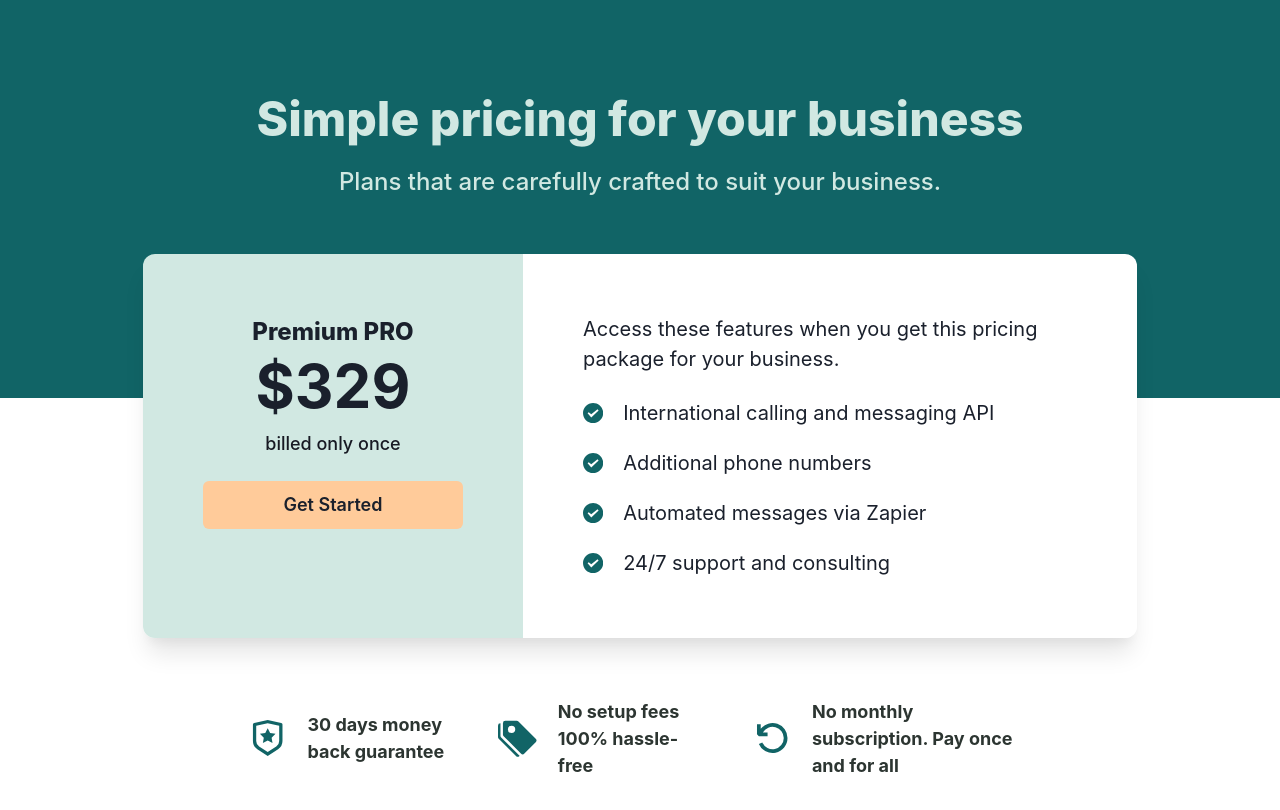
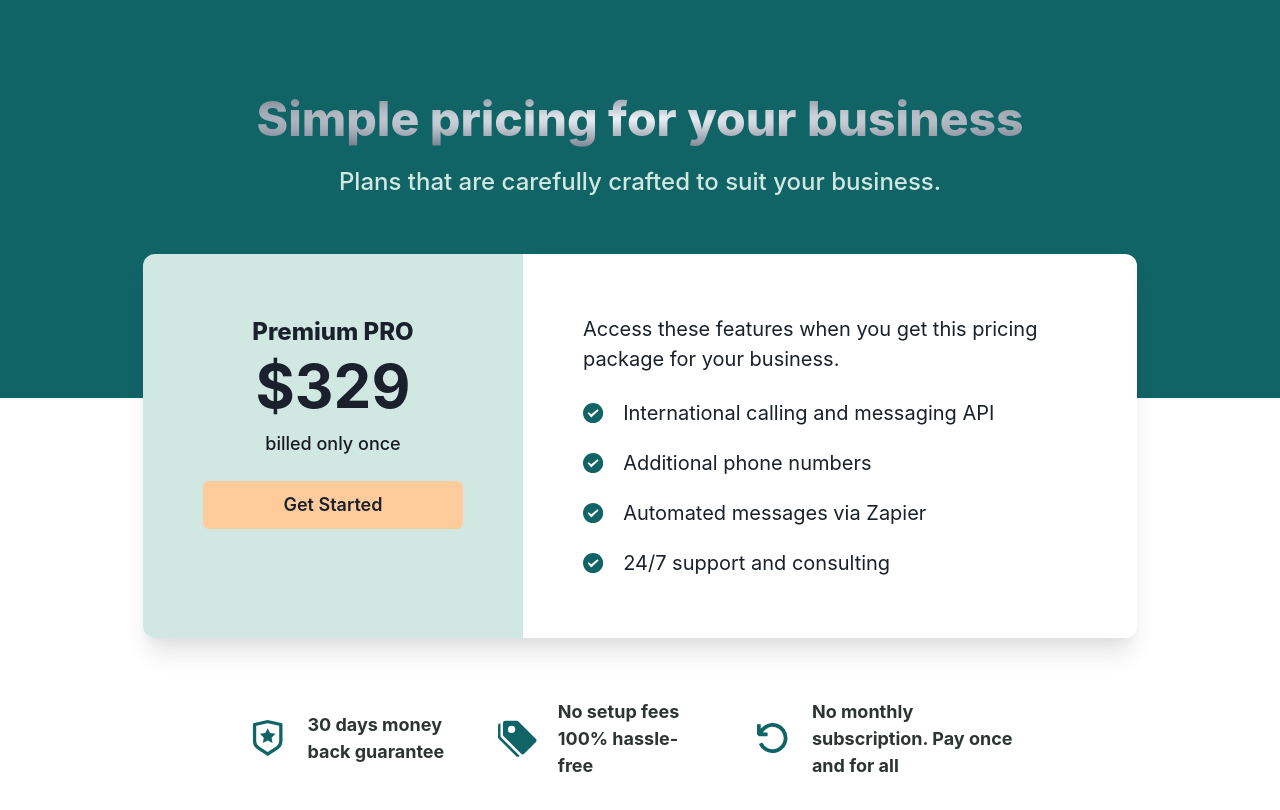
Before and after one commit to adil-innovation-lab/nextjs-price-ui, a Next.js app: page / in a window 1280 px wide. Shown: the top 810 px of the page. Built offline with nearby package versions, Linux system fonts and the light colour scheme.

Commit message:
added gradient

```diff
--- a/components/Header.tsx
+++ b/components/Header.tsx
@@ -12,7 +12,7 @@ export const Header = () => {
         px="8"
         textAlign={["left","left","center"]}
       >
-        <Heading fontWeight="extrabold" fontSize={["3xl","3xl","5xl"]}>
+        <Heading fontWeight="extrabold" fontSize={["3xl","3xl","5xl"]} bgGradient='radial(gray.100, gray.600)' bgClip='text'>
           Simple pricing for your business
         </Heading>
         <Text fontWeight="medium" fontSize={["lg","lg","2xl"]} pt="4">
```
